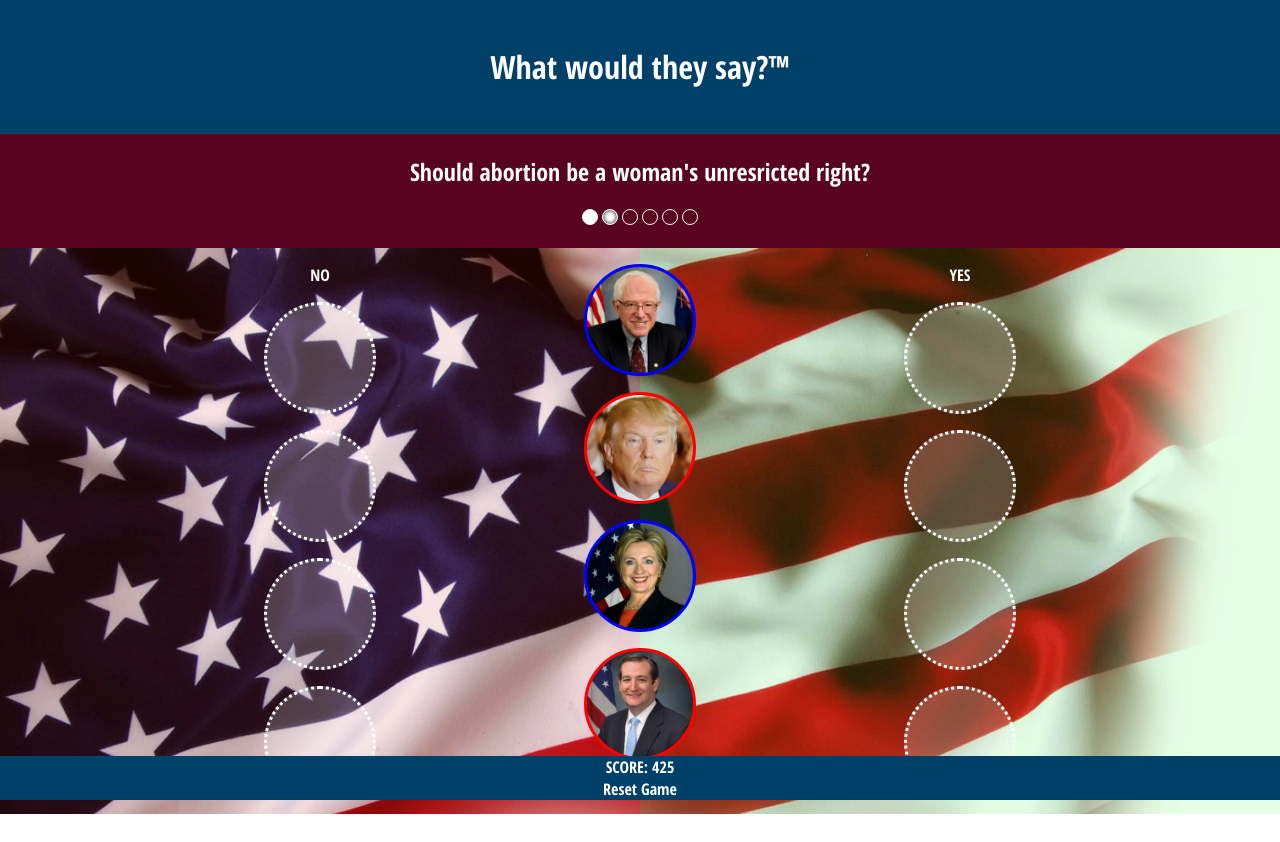
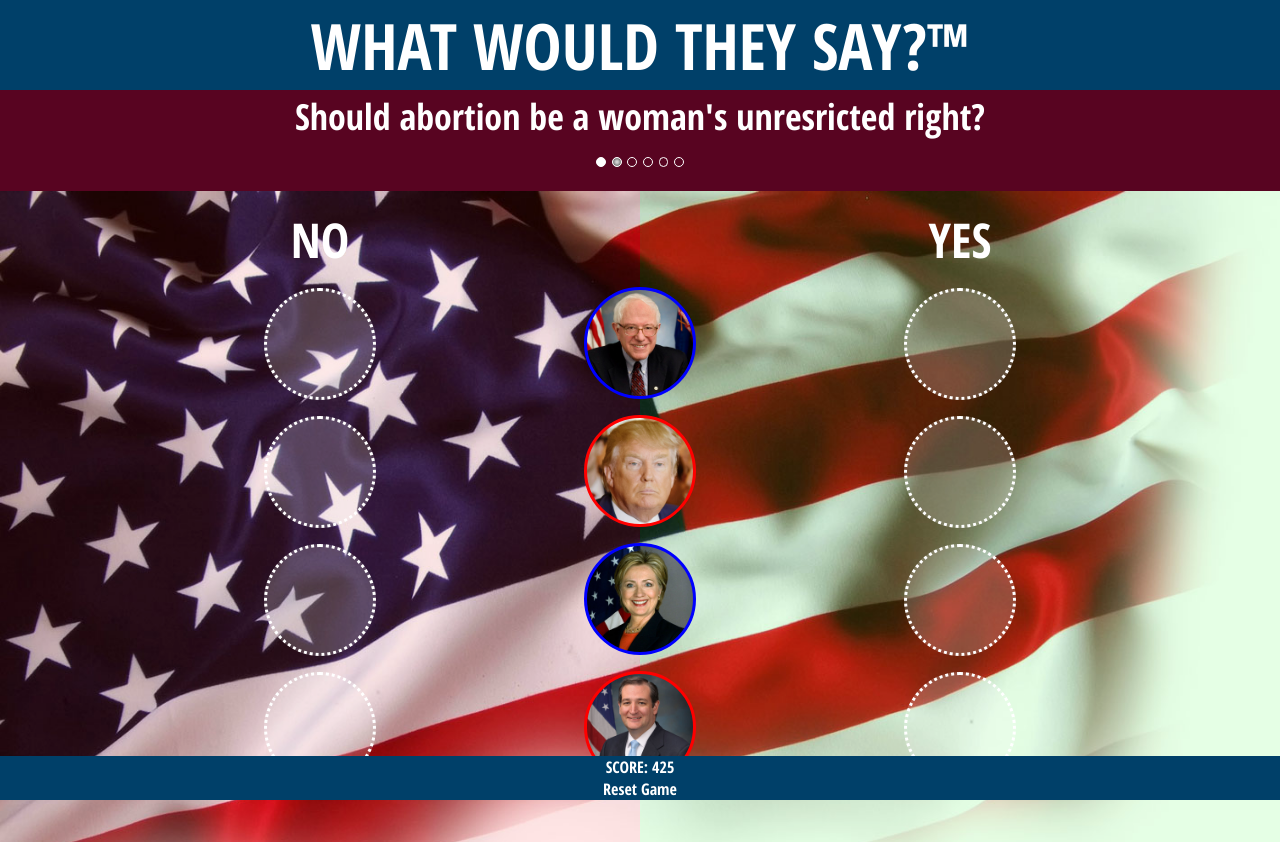
Before and after one commit to drewdrewthis/fewd-who-said-quiz, a plain HTML site: page index.html in a window 1280 px wide. Shown: the top 842 px of the page. Before the commit the page ends 814 px from the top, so only its background shows below. Drawn offline with nearby package versions, Linux system fonts and the light colour scheme.

Commit message:
Adds Google font and some styles

```diff
--- a/css/style.less
+++ b/css/style.less
@@ -34,19 +34,30 @@ header {
 	text-align: center;
 	.header-top {
 		background: @blue;
-		padding: 1.5rem;
+		padding: .1rem;
+		font-size: 2rem;
+		text-transform: uppercase;
+		h1 {
+			margin: 0;
+		}
 	}
 	.header-bottom {
 		background: @maroon;
 		padding: .1rem;
-
+		font-size: 1.5rem;
+		h2 {
+			margin: 0;
+		}
 		.prog-bar {
 			ul {
 
+				margin: 0;
+				padding-bottom: 1rem;
+
 				li {
 					display: inline-block;
-					width: 1rem;
-					height: 1rem;
+					width: .6rem;
+					height: .6rem;
 					border: 1px solid;
 					border-radius: 100%;
 				}
@@ -79,6 +90,7 @@ header {
 	position: relative;
 	background: url('../images/flag-bg.jpg');
 	background-size: cover;
+	height:100%;
 
 	.proceed-dialog {
 		position: absolute;
@@ -110,7 +122,7 @@ header {
 	.candidates-col {
 		position: absolute;
 		left: ~"calc(50% - 3.5rem)";
-		top: 0;
+		top: 5rem;
 
 		li {
 			height: 7rem;
@@ -150,6 +162,10 @@ header {
 	}
 	.col {
 
+		.title {
+			font-size: 3rem;
+		}
+
 		li:not(.title) {
 			height: 7rem;
 			width: 7rem;
@@ -167,6 +183,7 @@ header {
 		width: 50%;
 		display: inline-block;
 		margin: 0 -2px;
+		height: 100%;
 	}
 	.col-left {
 		background-color: rgba(255, 0, 0, 0.1);
```
Also changed, not shown: css/style.css.
